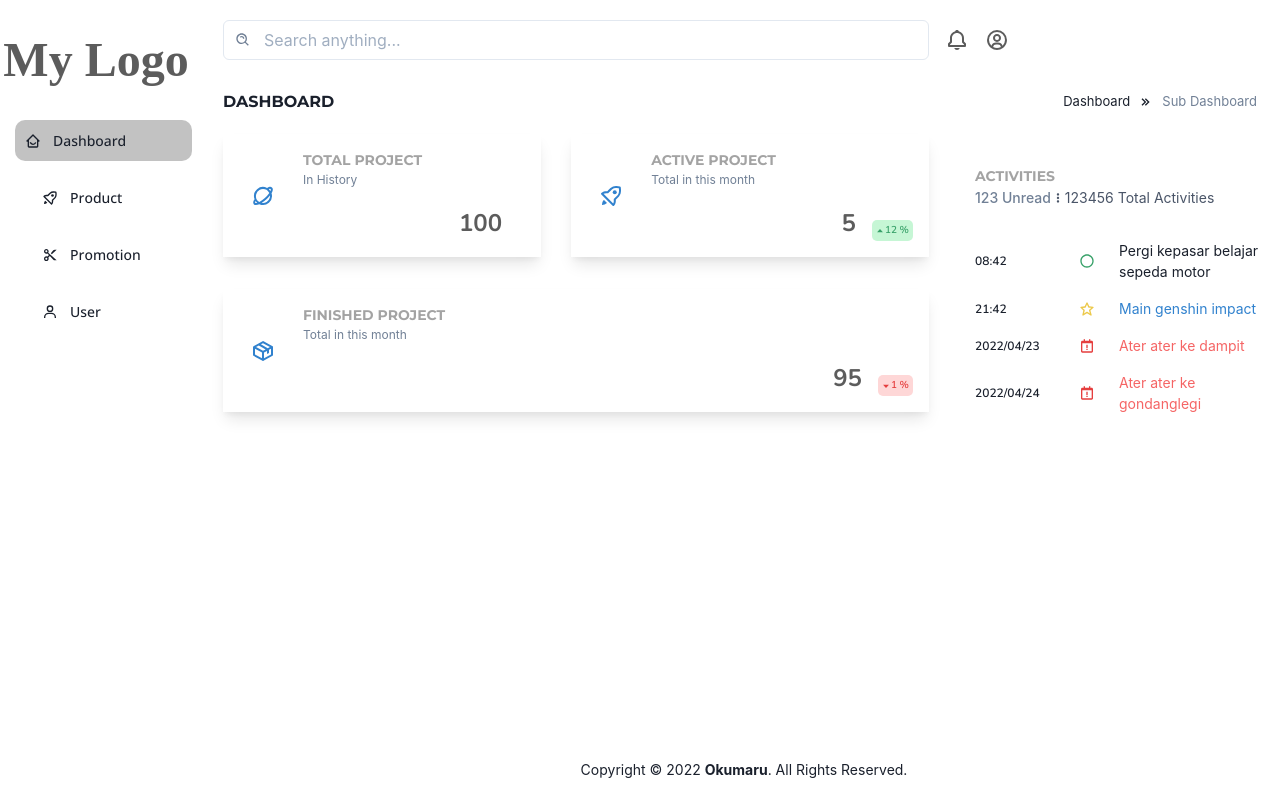
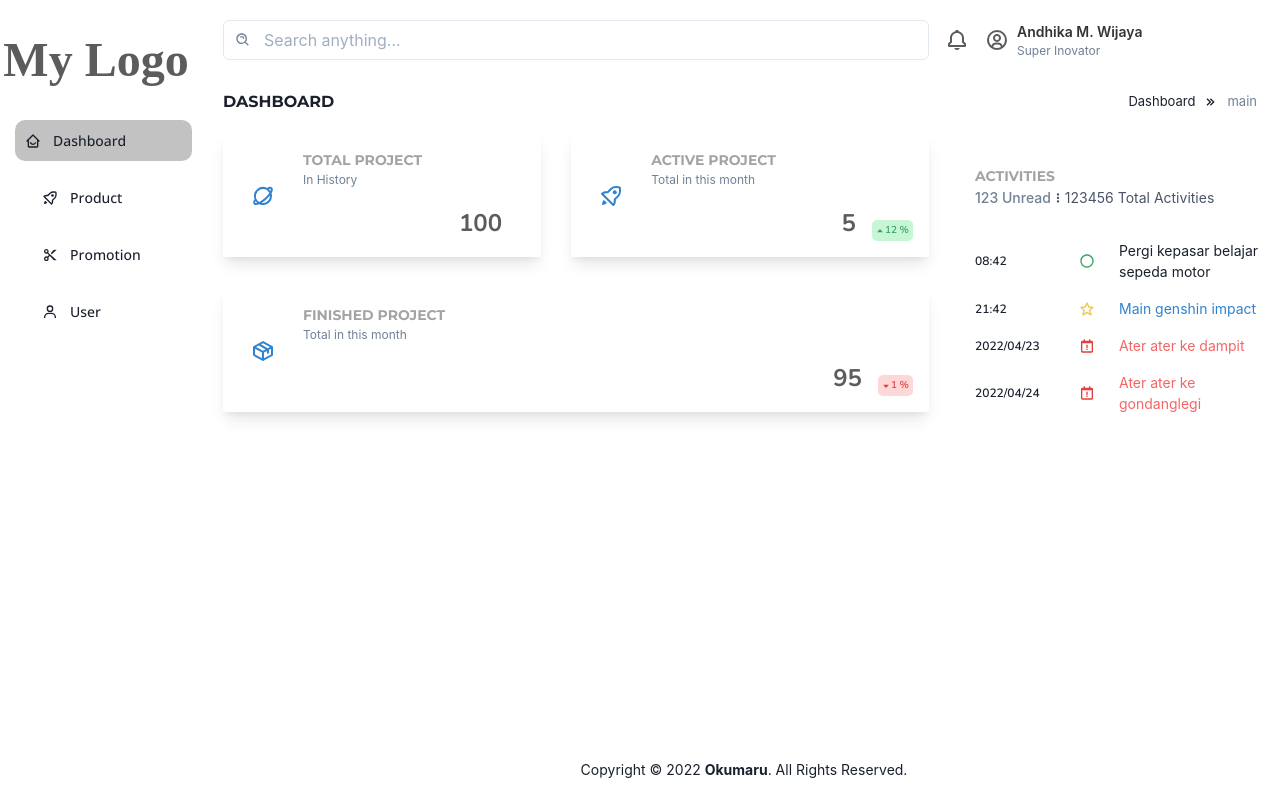
Before and after one commit to okumaru/panel, a Next.js app: page /dashboard in a window 1280 px wide. Built offline with nearby package versions, Linux system fonts and the light colour scheme; a web font is replaced by a local one.

Commit message:
add user data to header profile

```diff
--- a/componens/headers/header.js
+++ b/componens/headers/header.js
@@ -24,7 +24,7 @@ export const Header = (props) => {
         <GridItem display="flex">
           <Flex align="center" gap={4}>
             <Notification />
-            <Profile />
+            <Profile {...props} />
           </Flex>
         </GridItem>
       </Grid>
--- a/componens/headers/profile.js
+++ b/componens/headers/profile.js
@@ -1,13 +1,19 @@
-import { Box } from "@chakra-ui/react";
+import { Box, Text } from "@chakra-ui/react";
+import { Flex } from "@chakra-ui/react";
 import { BiUserCircle } from "react-icons/bi";
 import style from "./profile.module.css";
 
-export const Profile = () => {
+export const Profile = (props) => {
+  const { userName, userPermissions } = props;
   return (
-    <Box className={style.profile}>
+    <Flex alignItems="center" className={style.profile} gap={2}>
       <BiUserCircle
         style={{ fontSize: "24px", color: "RGBA(0, 0, 0, 0.64)" }}
       />
-    </Box>
+      <Box>
+        <Text className={style.profileName}>{userName}</Text>
+        <Text className={style.profilePermission}>{userPermissions}</Text>
+      </Box>
+    </Flex>
   );
 };
--- a/componens/headers/profile.module.css
+++ b/componens/headers/profile.module.css
@@ -1,3 +1,14 @@
 .profile:hover {
   cursor: pointer;
 }
+
+.profileName {
+  font-size: 14px;
+  font-weight: 600;
+  color: RGBA(0, 0, 0, 0.80);
+}
+
+.profilePermission {
+  font-size: 12px;
+  color: #718096;
+}
--- a/pages/dashboard.js
+++ b/pages/dashboard.js
@@ -10,12 +10,11 @@ import { BiPlanet, BiRocket, BiPackage } from "react-icons/bi";
 
 const BreadcrumbsData = [
   {
-    link: "https://google.com/",
+    link: "http://localhost:3000/dashboard",
     text: "Dashboard",
   },
   {
-    link: "https://google.com/",
-    text: "Sub Dashboard",
+    text: "main",
   },
 ];
 
@@ -67,7 +66,12 @@ export default function Dashboard() {
           {/* Content */}
           <GridItem style={{ position: "relative" }}>
             {/* Search & Profile section */}
-            <Header title="Dashboard" breadcrumb={BreadcrumbsData} />
+            <Header
+              title="Dashboard"
+              breadcrumb={BreadcrumbsData}
+              userName="Andhika M. Wijaya"
+              userPermissions="Super Inovator"
+            />
 
             <Grid templateColumns="auto 20rem" gap={4}>
               {/* Main content */}
```
